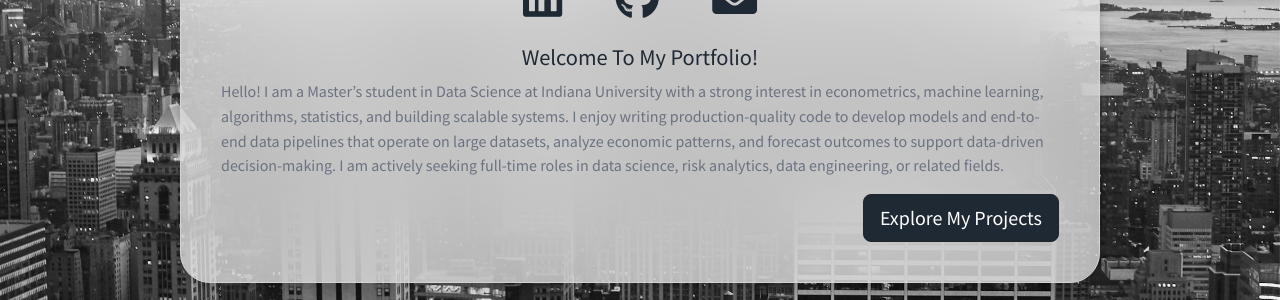
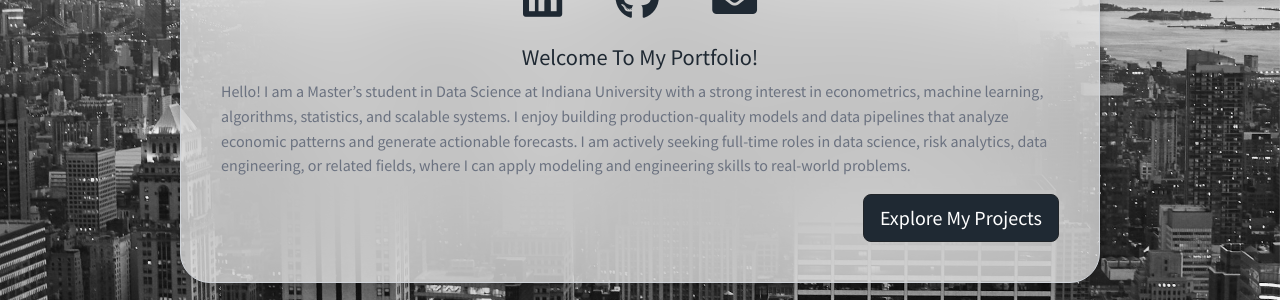
Before and after one commit to jackyeung99/jackyeung99.github.io, a Jekyll site: the page built from index.html, in a window 1280 px wide and 900 px high, scrolled down 272 px. Shown: the part 380-680 px from the top of the window. Built offline with Jekyll 4.4.1, drawn with Linux system fonts in a browser that asks for light colours.

Commit message:
MISC: updated index

```diff
--- a/index.html
+++ b/index.html
@@ -27,7 +27,8 @@ title: Home
       <h5 class="card-title text-center mt-3">Welcome To My Portfolio!</h5>
 
       <p class="card-text mt-2">
-       Hello! I am a Master’s student in Data Science at Indiana University with a strong interest in econometrics, machine learning, algorithms, statistics, and building scalable systems. I enjoy writing production-quality code to develop models and end-to-end data pipelines that operate on large datasets, analyze economic patterns, and forecast outcomes to support data-driven decision-making. I am actively seeking full-time roles in data science, risk analytics, data engineering, or related fields.
+        Hello! I am a Master’s student in Data Science at Indiana University with a strong interest in econometrics, machine learning, algorithms, statistics, and scalable systems. I enjoy building production-quality models and data pipelines that analyze economic patterns and generate actionable forecasts. I am actively seeking full-time roles in data science, risk analytics, data engineering, or related fields, where I can apply modeling and engineering skills to real-world problems.
+
 
       <!-- Button -->
       <div class="d-grid d-sm-flex justify-content-sm-end mt-3">
```
Also changed, not shown: 4 other files.
